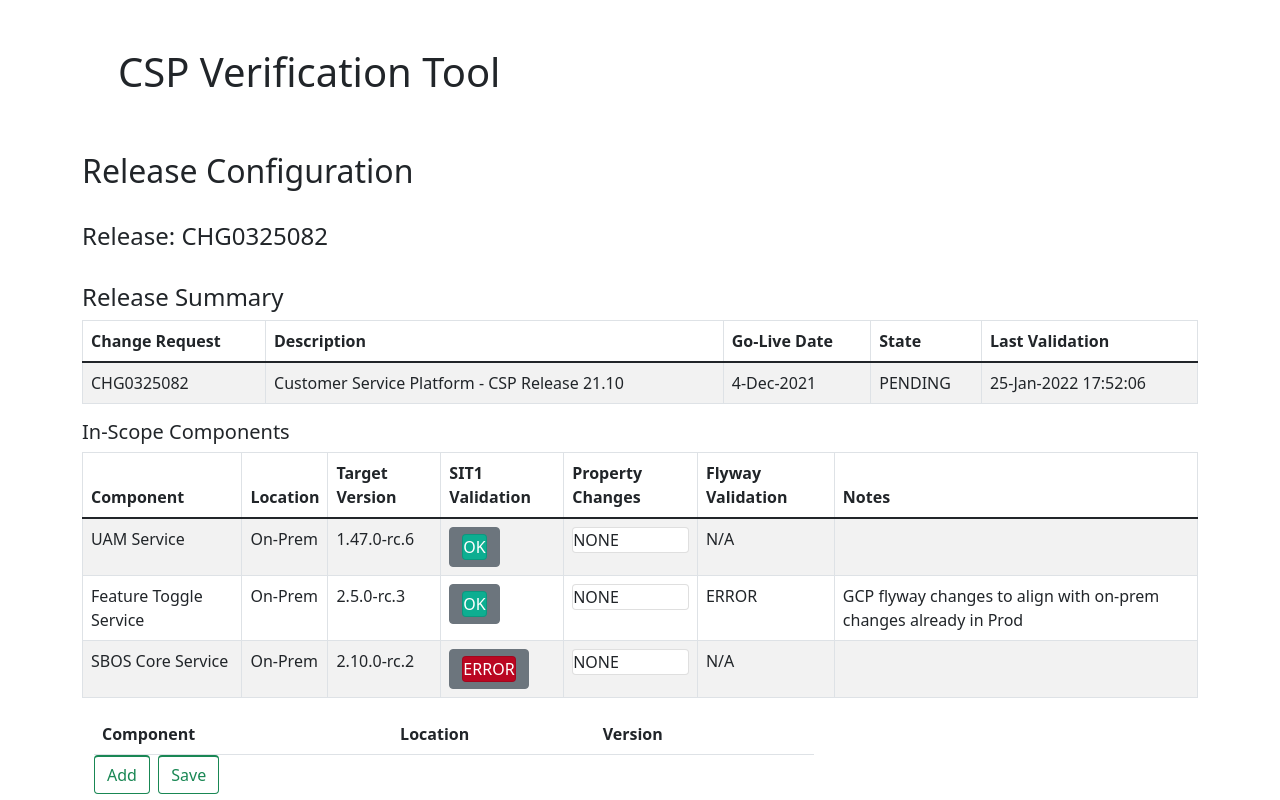
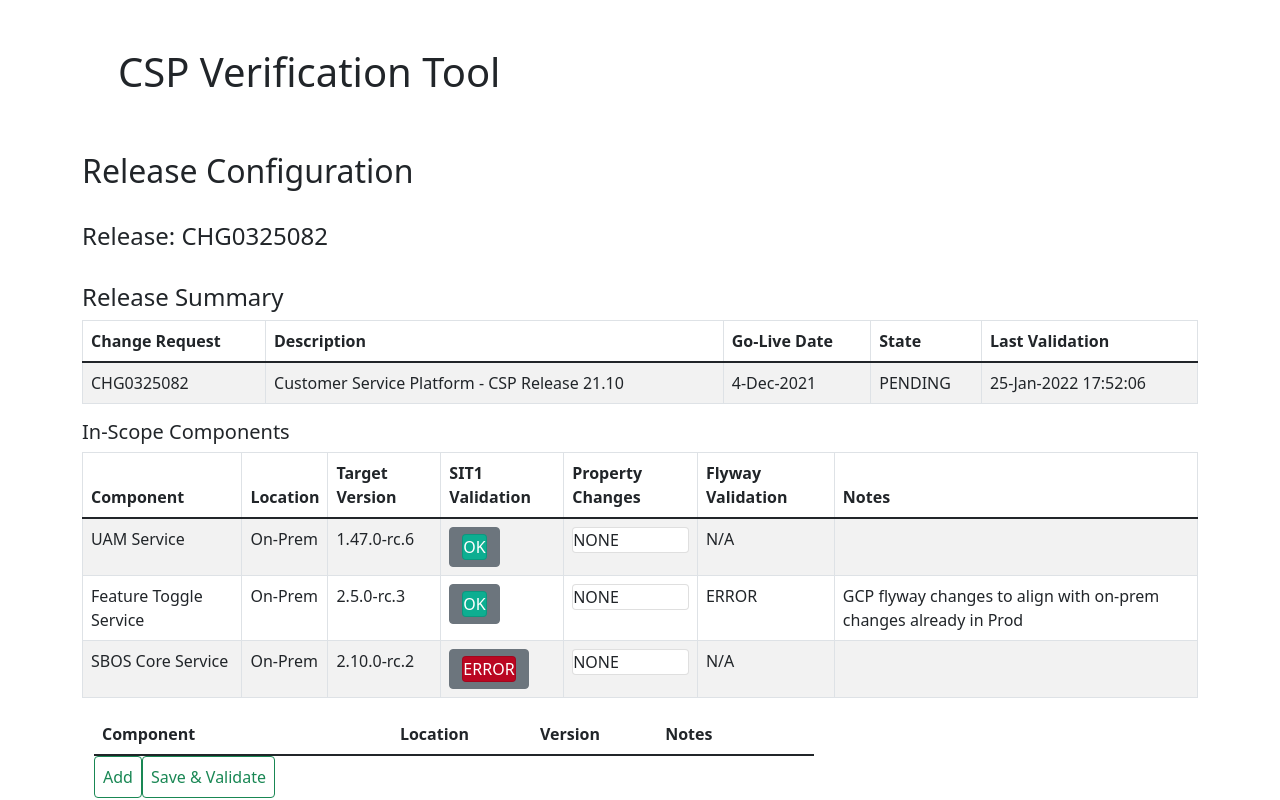
Before and after one commit to sameerargadeinfy/cisptool, a React (Create React App) app: page /releases/CHG0325082 in a window 1280 px wide. Shown: the top 800 px of the page. Built offline with nearby package versions, Linux system fonts and the light colour scheme.

Commit message:
Added Notes column
Added Notes column to release config screen

```diff
--- a/src/components/AddDeleteTableRows.jsx
+++ b/src/components/AddDeleteTableRows.jsx
@@ -8,6 +8,7 @@ function AddDeleteTableRows() {
       componentName: "",
       location: "",
       version: "",
+      notes:"",
     };
     setRowsData([...rowsData, rowsInput]);
   };
@@ -34,6 +35,8 @@ function AddDeleteTableRows() {
                 <th>Component</th>
                 <th>Location</th>
                 <th>Version</th>
+                <th>Notes</th>
+                <th></th>
                 <th></th>
               </tr>
             </thead>
@@ -43,14 +46,17 @@ function AddDeleteTableRows() {
                 deleteTableRows={deleteTableRows}
                 handleChange={handleChange}
               />
-            </tbody>
-            <button className="btn btn-outline-success" onClick={addTableRows}>
+              <tr>
+               <button className="btn btn-outline-success" onClick={addTableRows}>
               Add
             </button>{" "}
-            &nbsp;{" "}
+
             <button className="btn btn-outline-success" onClick={addTableRows}>
-              Save
+              Save & Validate
             </button>
+            </tr>
+            </tbody>
+
           </table>
         </div>
         <div className="col-sm-4"></div>
--- a/src/components/TableRows.jsx
+++ b/src/components/TableRows.jsx
@@ -4,7 +4,7 @@ function TableRows({rowsData, deleteTableRows, handleChange}) {
     return(
 
         rowsData.map((data, index)=>{
-            const {componentName, location, version}= data;
+            const {componentName, location, version,notes}= data;
             return(
 
                 <tr key={index}>
@@ -13,7 +13,10 @@ function TableRows({rowsData, deleteTableRows, handleChange}) {
                 </td>
                 <td><input type="text" value={location}  onChange={(evnt)=>(handleChange(index, evnt))} name="location" className="form-control"/> </td>
                 <td><input type="text" value={version}  onChange={(evnt)=>(handleChange(index, evnt))} name="version" className="form-control" /> </td>
+                <td><input type="text" value={notes}  onChange={(evnt)=>(handleChange(index, evnt))} name="notes" className="form-control" /> </td>
                 <td><button className="btn btn-outline-danger" onClick={()=>(deleteTableRows(index))}>Remove</button></td>
+                <td></td>
+                <td></td>
             </tr>
 
             )
```
